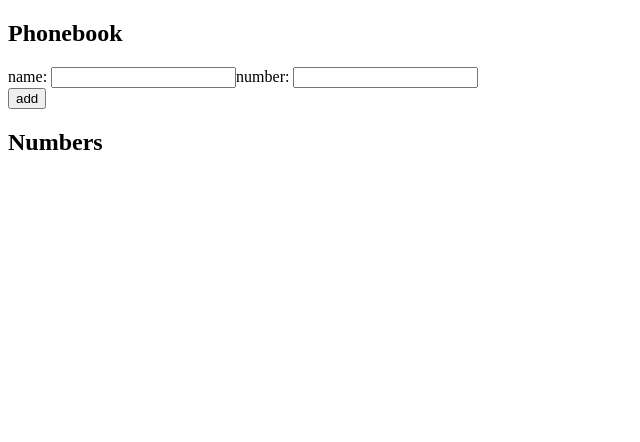
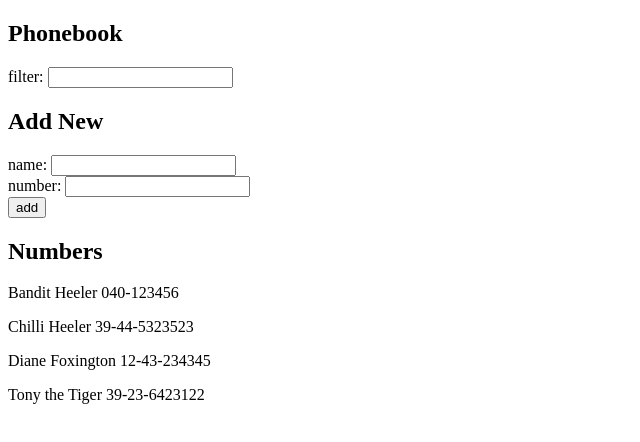
Before and after one commit to AbdelrahmanAbuessa/Full-Stack-Open, a React (Vite) app in the folder Part-2/Phonebook/Phonebook/: page / in a window 1280 px wide. Shown: the top 442 px of the page, without its empty margins (0-640 px from the left). Built offline with nearby package versions, Linux system fonts and the light colour scheme.

Commit message:
Exercise 2.9 i think

```diff
--- a/Part-2/Phonebook/Phonebook/src/App.jsx
+++ b/Part-2/Phonebook/Phonebook/src/App.jsx
@@ -1,15 +1,24 @@
 import { useState } from "react";
 
 const App = () => {
-    const [persons, setPersons] = useState([]);
     const [newName, setNewName] = useState("");
     const [newNumber, setNewNumber] = useState("");
+    const [persons, setPersons] = useState([
+        { name: "Bandit Heeler", number: "040-123456", id: 1 },
+        { name: "Chilli Heeler", number: "39-44-5323523", id: 2 },
+        { name: "Diane Foxington", number: "12-43-234345", id: 3 },
+        { name: "Tony the Tiger", number: "39-23-6423122", id: 4 },
+    ]);
+    const [filter, setFilter] = useState("");
 
     const onPersonInput = (e) => {
         setNewName(e.target.value);
     };
     const onNumberInput = (e) => {
         setNewNumber(e.target.value);
+    };
+    const onFilterInput = (e) => {
+        setFilter(e.target.value);
     };
 
     const onPersonAdd = (e) => {
@@ -32,9 +41,14 @@ const App = () => {
     return (
         <div>
             <h2>Phonebook</h2>
+            <div>
+                filter: <input value={filter} onChange={onFilterInput} />
+            </div>
+            <h2>Add New</h2>
             <form>
                 <div>
                     name: <input value={newName} onChange={onPersonInput} />
+                    <br />
                     number: <input value={newNumber} onChange={onNumberInput} />
                 </div>
                 <div>
@@ -45,11 +59,15 @@ const App = () => {
             </form>
             <h2>Numbers</h2>
 
-            {persons.map((person) => (
-                <p key={person.name}>
-                    {person.name} {person.number}
-                </p>
-            ))}
+            {persons
+                .filter((person) => {
+                    return person.name.includes(filter);
+                })
+                .map((person) => (
+                    <p key={person.name}>
+                        {person.name} {person.number}
+                    </p>
+                ))}
         </div>
     );
 };
```
